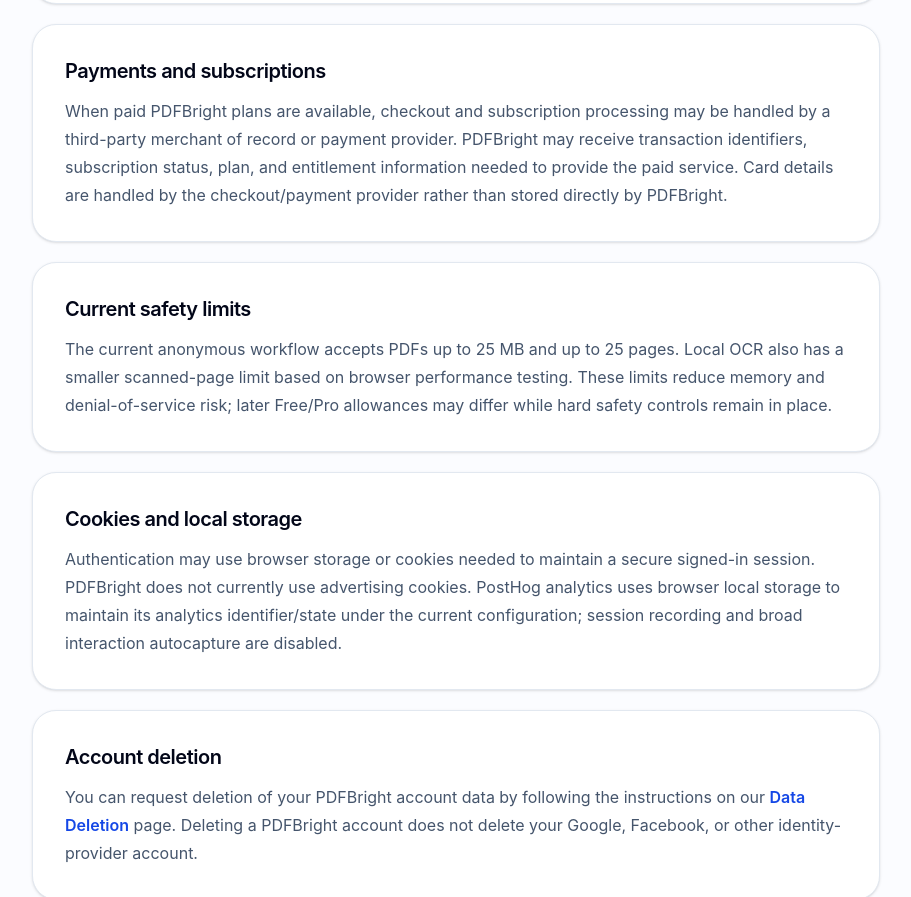
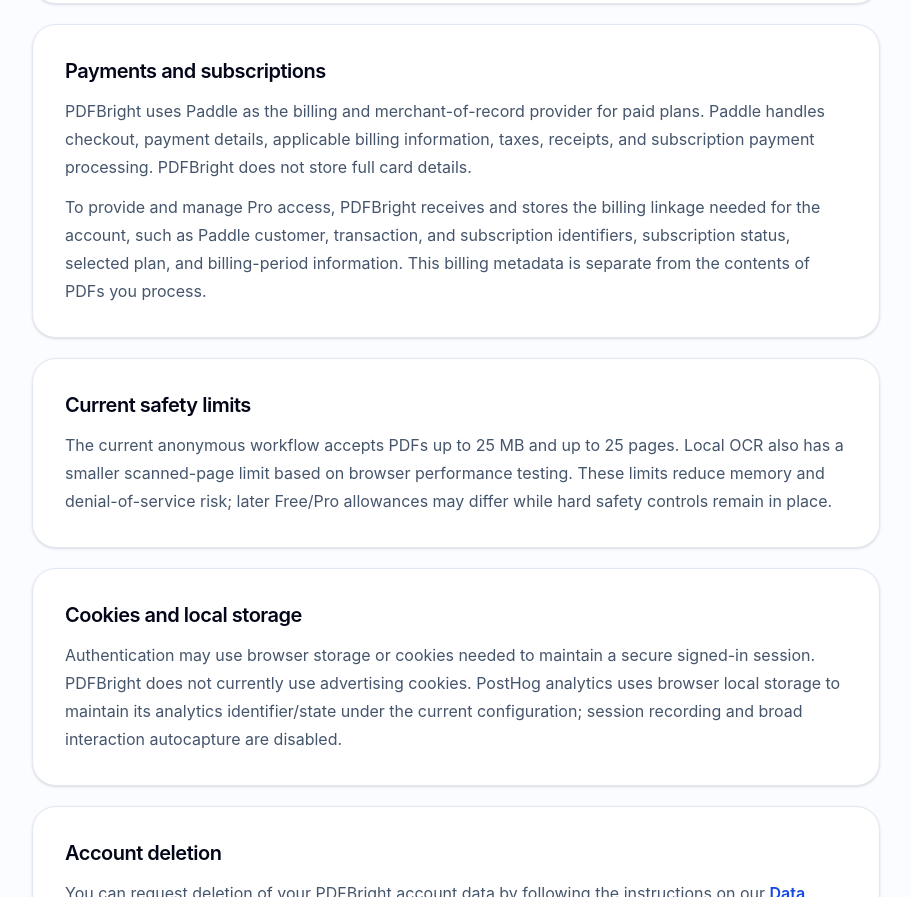
Before and after one commit to Rouane12/pdfbright, a Next.js app: page /privacy in a window 1280 px wide. Shown: the part 2164-3061 px from the top of the page, without its empty margins (184-1095 px from the left). Built offline with nearby package versions, Linux system fonts and the light colour scheme; no server answers.

Commit message:
Legal: disclose Paddle billing provider

```diff
--- a/src/app/privacy/page.tsx
+++ b/src/app/privacy/page.tsx
@@ -67,7 +67,8 @@ export default function PrivacyPage() {
 
           <section className={sectionClass}>
             <h2 className="text-xl font-semibold tracking-tight">Payments and subscriptions</h2>
-            <p className="mt-3 leading-7 text-slate-600">When paid PDFBright plans are available, checkout and subscription processing may be handled by a third-party merchant of record or payment provider. PDFBright may receive transaction identifiers, subscription status, plan, and entitlement information needed to provide the paid service. Card details are handled by the checkout/payment provider rather than stored directly by PDFBright.</p>
+            <p className="mt-3 leading-7 text-slate-600">PDFBright uses Paddle as the billing and merchant-of-record provider for paid plans. Paddle handles checkout, payment details, applicable billing information, taxes, receipts, and subscription payment processing. PDFBright does not store full card details.</p>
+            <p className="mt-3 leading-7 text-slate-600">To provide and manage Pro access, PDFBright receives and stores the billing linkage needed for the account, such as Paddle customer, transaction, and subscription identifiers, subscription status, selected plan, and billing-period information. This billing metadata is separate from the contents of PDFs you process.</p>
           </section>
 
           <section className={sectionClass}>
```
